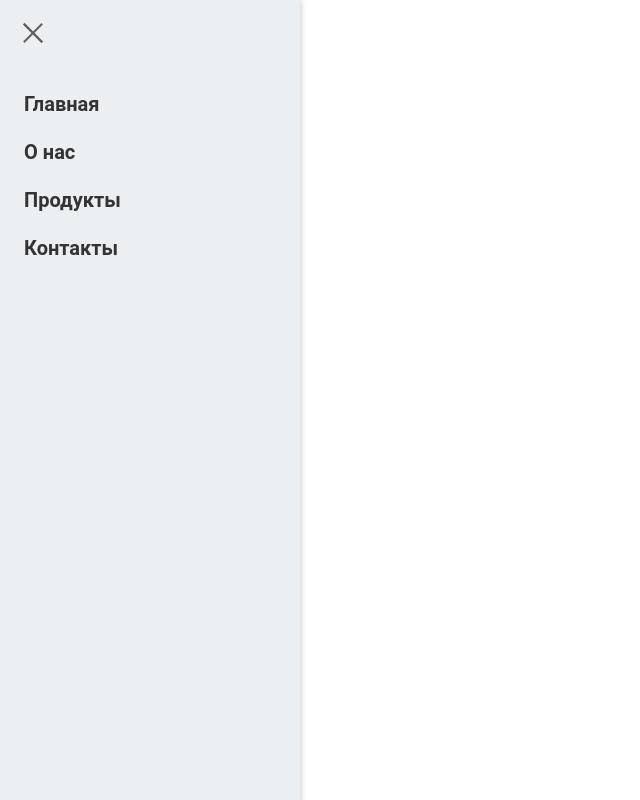
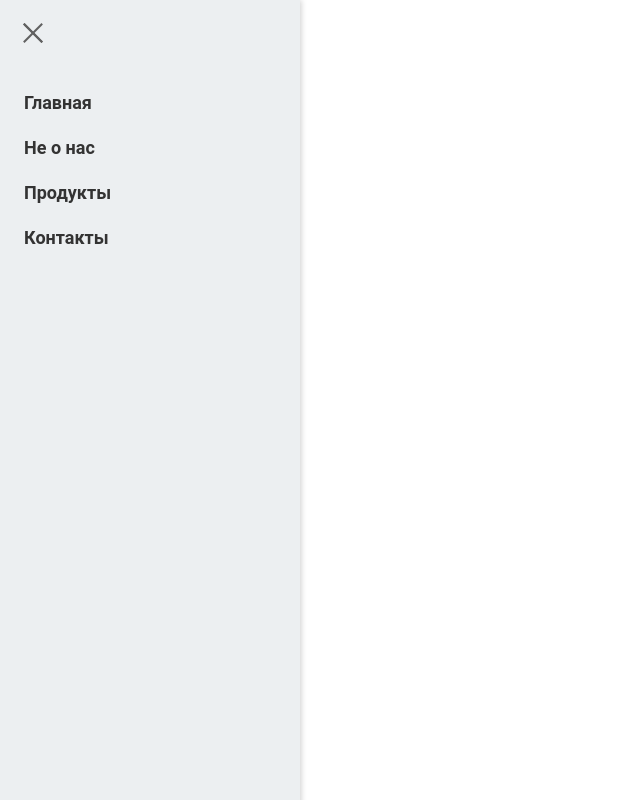
Before and after one commit to WebHeroSchool/atanbashiMedia, a plain HTML site: page burger.html in a window 1280 px wide. Both pictures are taken after a click on the label 33 px from the left and 33 px from the top of the page. Shown: the whole page, without its empty margins (0-640 px from the left). Drawn offline with Linux system fonts and the light colour scheme; files whose address does not match are found by name.

Commit message:
new burger

```diff
--- a/burger.html
+++ b/burger.html
@@ -3,7 +3,7 @@
   <head>
     <meta charset="UTF-8">
     <meta name="viewport" content="initial-scale=1.0, width=device-width">
-    <title>burger</title>
+    <title>burger2</title>
     <link rel="stylesheet" href="C:\Users\User\.ssh\atanbashiMedia\style.css">
   </head>
    <body>
@@ -13,7 +13,7 @@
        <span></span></label>
        <ul class="menu__box">
          <li><a class="menu__item" href="#">Главная</a></li>
-			   <li><a class="menu__item" href="#">О нас</a></li>
+			   <li><a class="menu__item" href="#">Не о нас</a></li>
 			   <li><a class="menu__item" href="#">Продукты</a></li>
 			   <li><a class="menu__item" href="#">Контакты</a></li>
        </ul>
--- a/style.css
+++ b/style.css
@@ -82,7 +82,7 @@
   color: #333;
 
   font-family: 'Roboto', sans-serif;
-  font-size: 20px;
+  font-size: 18px;
   font-weight: 600;
 
   text-decoration: none;
```
